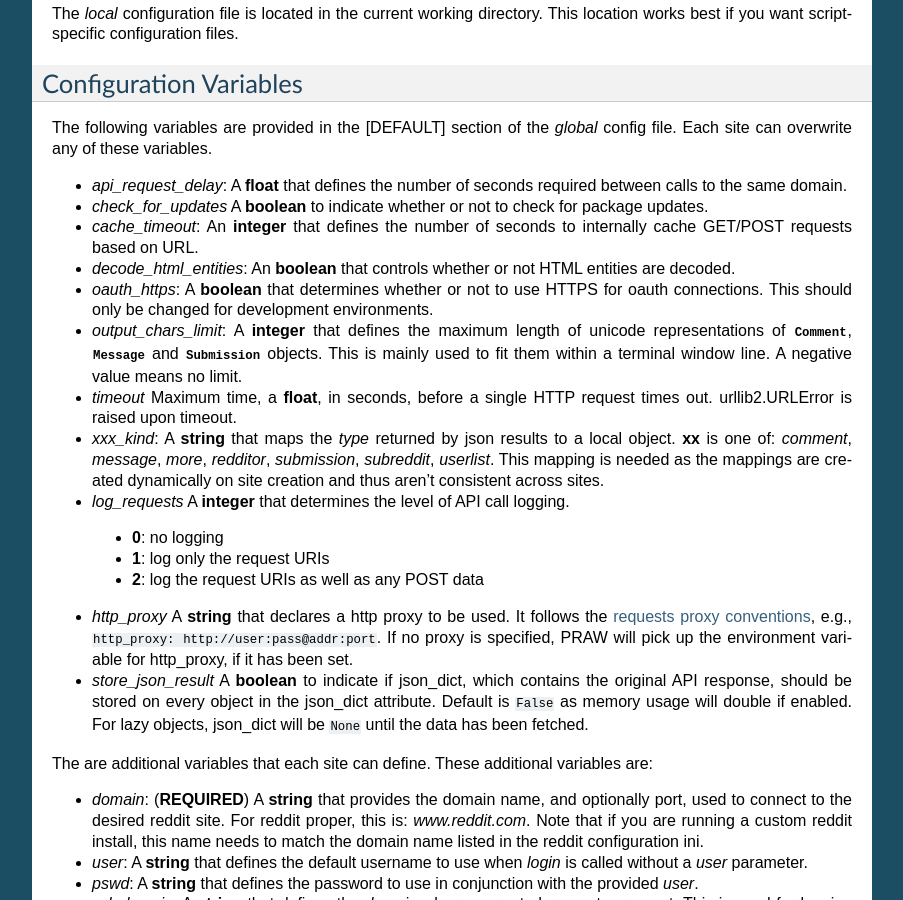
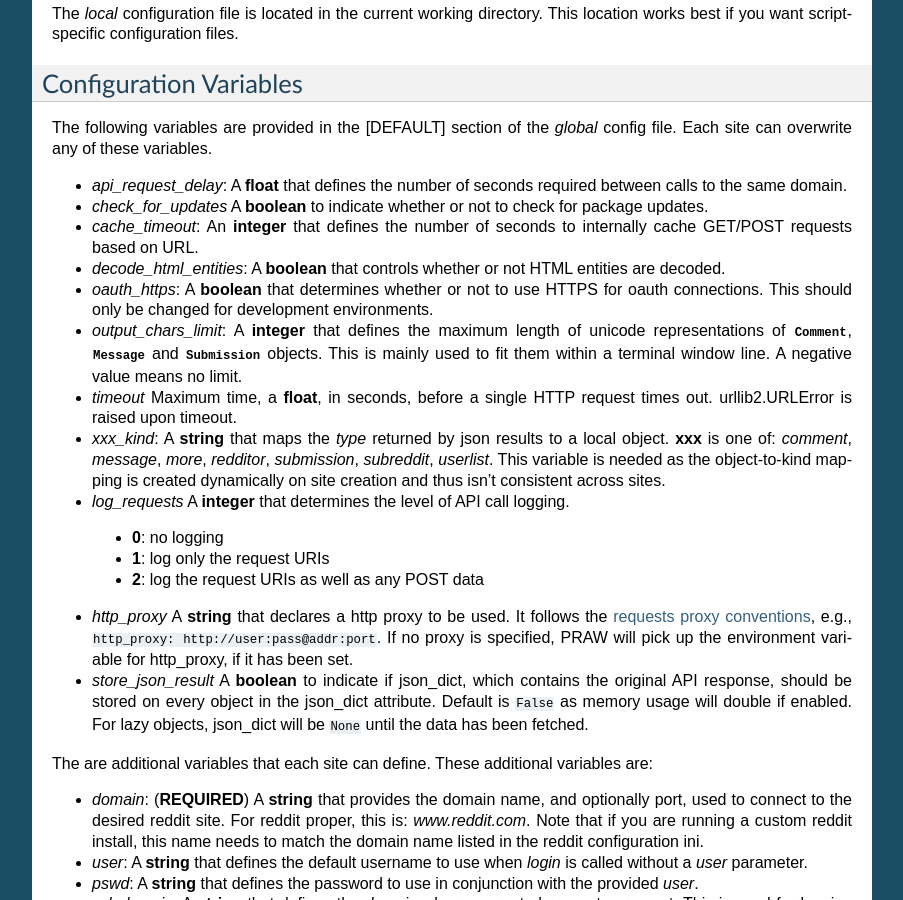
Before and after one commit to praw-dev/praw, a Sphinx documentation site: the page built from docs/pages/configuration_files.rst, in a window 1280 px wide and 900 px high, scrolled down 707 px. Shown: the whole window, without its empty margins (198-1101 px from the left). Built offline with Sphinx 7.4.7, drawn with Linux system fonts in a browser that asks for light colours.

Commit message:
Spruced up docs with spelling/grammar corrorrections and some rewording of confusing passages

```diff
--- a/docs/pages/configuration_files.rst
+++ b/docs/pages/configuration_files.rst
@@ -57,7 +57,7 @@ config file. Each site can overwrite any of these variables.
   package updates.
 * *cache_timeout*: An **integer** that defines the number of seconds to
   internally cache GET/POST requests based on URL.
-* *decode_html_entities*: An **boolean** that controls whether or not HTML
+* *decode_html_entities*: A **boolean** that controls whether or not HTML
   entities are decoded.
 * *oauth_https*: A **boolean** that determines whether or not to use HTTPS for
   oauth connections. This should only be changed for development environments.
@@ -68,10 +68,10 @@ config file. Each site can overwrite any of these variables.
 * *timeout* Maximum time, a **float**, in seconds, before a single HTTP request
   times out. urllib2.URLError is raised upon timeout.
 * *xxx_kind*: A **string** that maps the *type* returned by json results to a
-  local object. **xx** is one of: *comment*, *message*, *more*, *redditor*,
-  *submission*, *subreddit*, *userlist*. This mapping is needed as the
-  mappings are created dynamically on site creation and thus aren't consistent
-  across sites.
+  local object. **xxx** is one of: *comment*, *message*, *more*, *redditor*,
+  *submission*, *subreddit*, *userlist*. This variable is needed as the
+  object-to-kind mapping is created dynamically on site creation and thus isn't
+  consistent across sites.
 * *log_requests* A **integer** that determines the level of API call logging.
 
  * **0**: no logging
```
Also changed, not shown: docs/pages/writing_a_bot.rst (+16 -14 lines).
